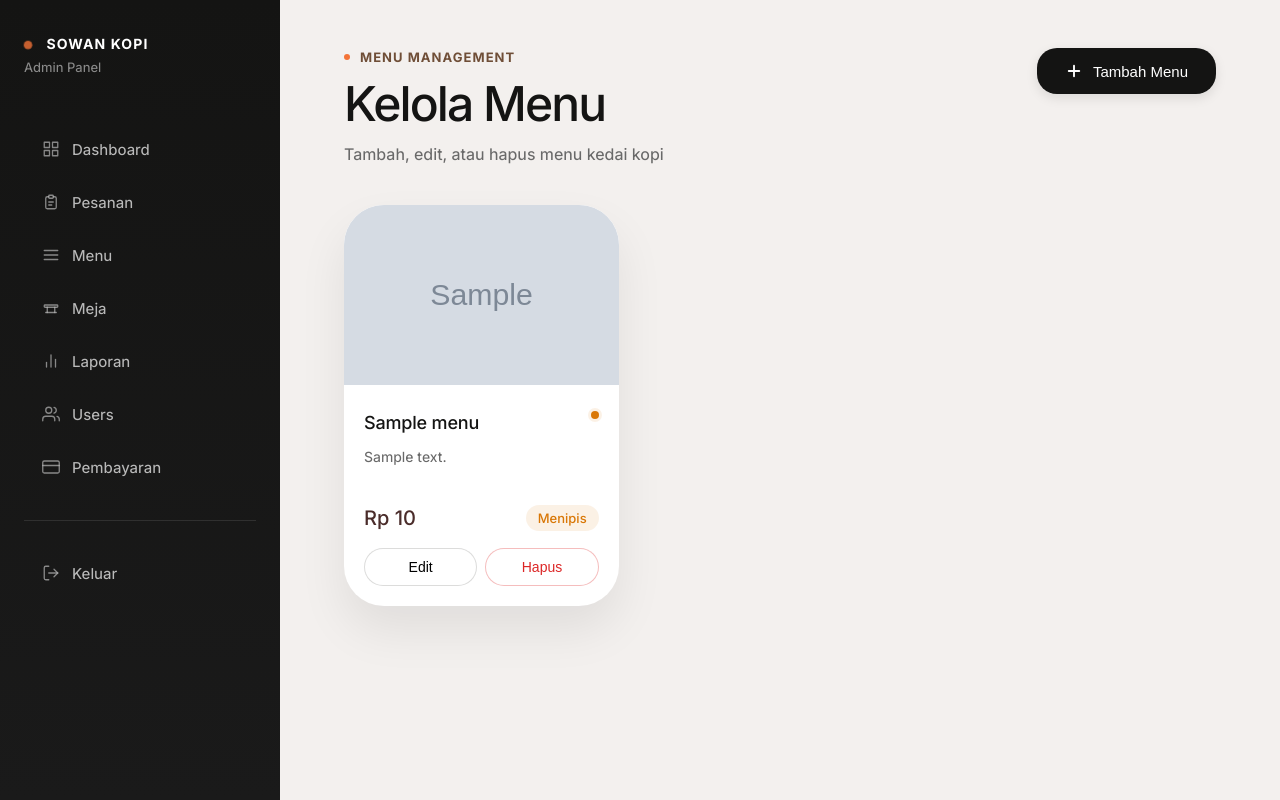
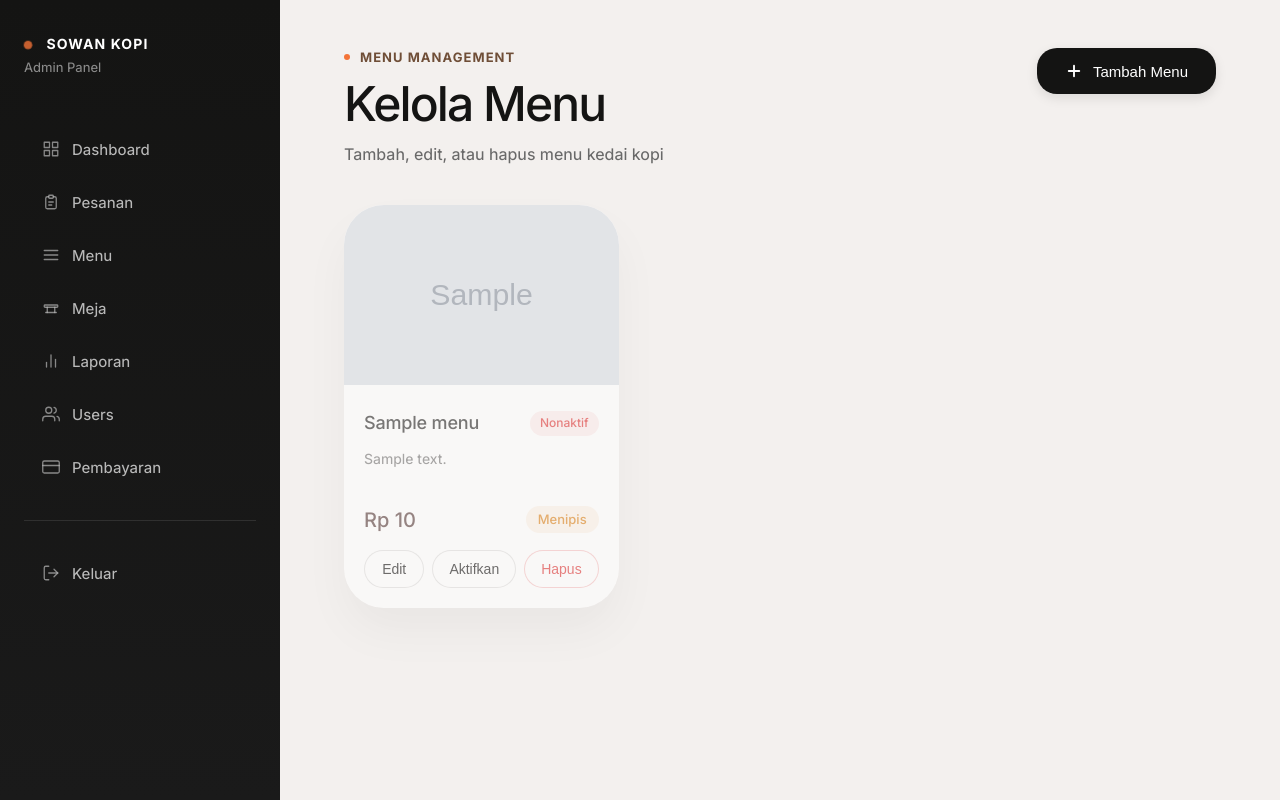
Before and after one commit to sonyadriko/selfcafe, a FastAPI app: template app/templates/admin/menus.html in a window 1280 px wide. Run offline with FastAPI, Linux system fonts and the light colour scheme; the template is opened without the code that fills it: most values are stand-ins (such as "Sample title", 1, 10 or a date in 2020); grey boxes marked "Sample" are stand-in pictures.

Commit message:
feat: add soft-delete and activate/deactivate toggle for menus
Deleting a menu with existing order history previously raised an
unhandled FK constraint error. Now it falls back to setting
is_active=False, and admins can manually toggle a menu's active
state from the admin UI.

Co-Authored-By: Claude Sonnet 4.6 <noreply@anthropic.com>

```diff
--- a/app/templates/admin/menus.html
+++ b/app/templates/admin/menus.html
@@ -231,6 +231,20 @@
 .menu-card-action-btn.delete {
     color: #DC2626;
     border-color: rgba(220, 38, 38, 0.3);
+}
+
+.menu-card-inactive { opacity: 0.55; }
+
+.menu-card-badge-inactive {
+    font-size: 12px;
+    font-weight: 500;
+    padding: 4px 10px;
+    border-radius: var(--radius-pill);
+    background: rgba(220, 38, 38, 0.1);
+    color: #DC2626;
+    flex-shrink: 0;
+    margin-left: 8px;
+    white-space: nowrap;
 }
 
 .menu-card-action-btn.delete:hover {
@@ -576,7 +590,7 @@
             {% for menu in menus %}
             {% set stock_status = 'out-of-stock' if menu.stock <= 0 else 'low-stock' if menu.stock <= 10 else 'in-stock' %}
             {% set stock_label = 'Habis' if menu.stock <= 0 else 'Menipis' if menu.stock <= 10 else menu.stock ~ ' tersedia' %}
-            <div class="menu-card" data-id="{{ menu.id }}">
+            <div class="menu-card{{ ' menu-card-inactive' if not menu.is_active else '' }}" data-id="{{ menu.id }}">
                 {% if menu.image_url %}
                 <img src="{{ menu.image_url }}" alt="{{ menu.name }}" class="menu-card-image">
                 {% else %}
@@ -586,7 +600,11 @@
                 <div class="menu-card-content">
                     <div class="menu-card-header">
                         <h3 class="menu-card-name">{{ menu.name }}</h3>
+                        {% if not menu.is_active %}
+                        <span class="menu-card-badge-inactive">Nonaktif</span>
+                        {% else %}
                         <span class="menu-card-status {{ stock_status }}" title="Stok: {{ menu.stock }}"></span>
+                        {% endif %}
                     </div>
 
                     <p class="menu-card-description">{{ menu.description or 'Tidak ada deskripsi' }}</p>
@@ -598,6 +616,7 @@
 
                     <div class="menu-card-actions">
                         <button class="menu-card-action-btn" onclick="openEditModal({{ menu.id }})">Edit</button>
+                        <button class="menu-card-action-btn" onclick="toggleMenuActive({{ menu.id }}, '{{ menu.name }}', {{ 'true' if menu.is_active else 'false' }})">{{ 'Aktifkan' if not menu.is_active else 'Nonaktifkan' }}</button>
                         <button class="menu-card-action-btn delete" onclick="deleteMenu({{ menu.id }}, '{{ menu.name }}')">Hapus</button>
                     </div>
                 </div>
@@ -903,10 +922,34 @@ async function deleteMenu(menuId, menuName) {
         const response = await fetch(`/api/menus/${menuId}`, { method: 'DELETE' });
 
         if (response.ok) {
-            showToast('Menu berhasil dihapus', 'success');
+            const data = await response.json();
+            if (data.deactivated) {
+                showToast(`Menu "${menuName}" masih punya riwayat transaksi, dinonaktifkan saja`, 'success');
+            } else {
+                showToast('Menu berhasil dihapus', 'success');
+            }
             setTimeout(() => location.reload(), 500);
         } else {
             throw new Error('Gagal menghapus menu');
+        }
+    } catch (err) {
+        showToast(err.message, 'error');
+    }
+}
+
+// Toggle Menu Active/Inactive
+async function toggleMenuActive(menuId, menuName, isActive) {
+    const action = isActive ? 'menonaktifkan' : 'mengaktifkan';
+    if (!confirm(`${action.charAt(0).toUpperCase() + action.slice(1)} menu "${menuName}"?`)) return;
+
+    try {
+        const response = await fetch(`/api/menus/${menuId}/toggle-active`, { method: 'PUT' });
+
+        if (response.ok) {
+            showToast(`Menu "${menuName}" berhasil di-${isActive ? 'nonaktifkan' : 'aktifkan'}`, 'success');
+            setTimeout(() => location.reload(), 500);
+        } else {
+            throw new Error('Gagal mengubah status menu');
         }
     } catch (err) {
         showToast(err.message, 'error');
```
Also changed, not shown: CLAUDE.md (+16 -1 lines), app/routes/api.py (+28 -5 lines).
